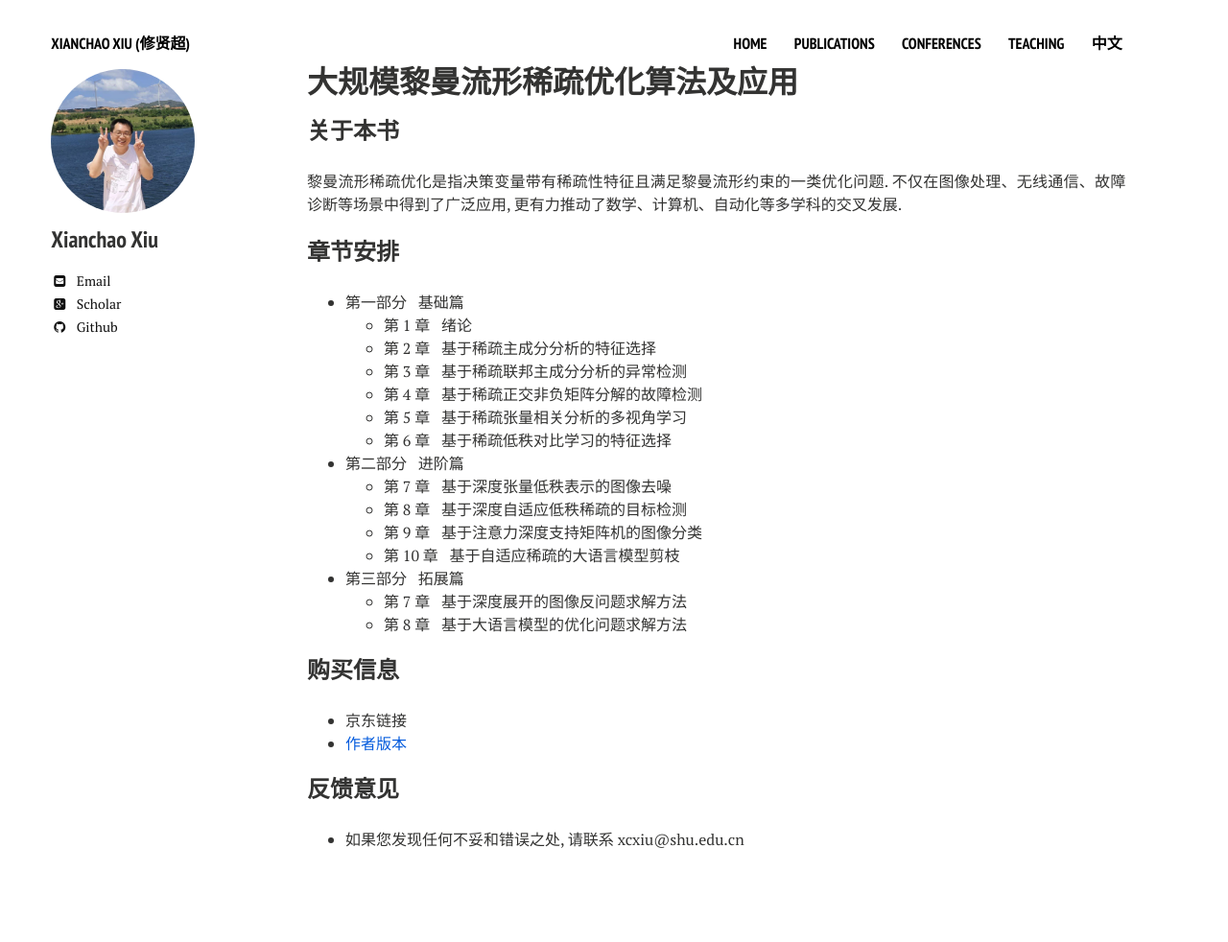
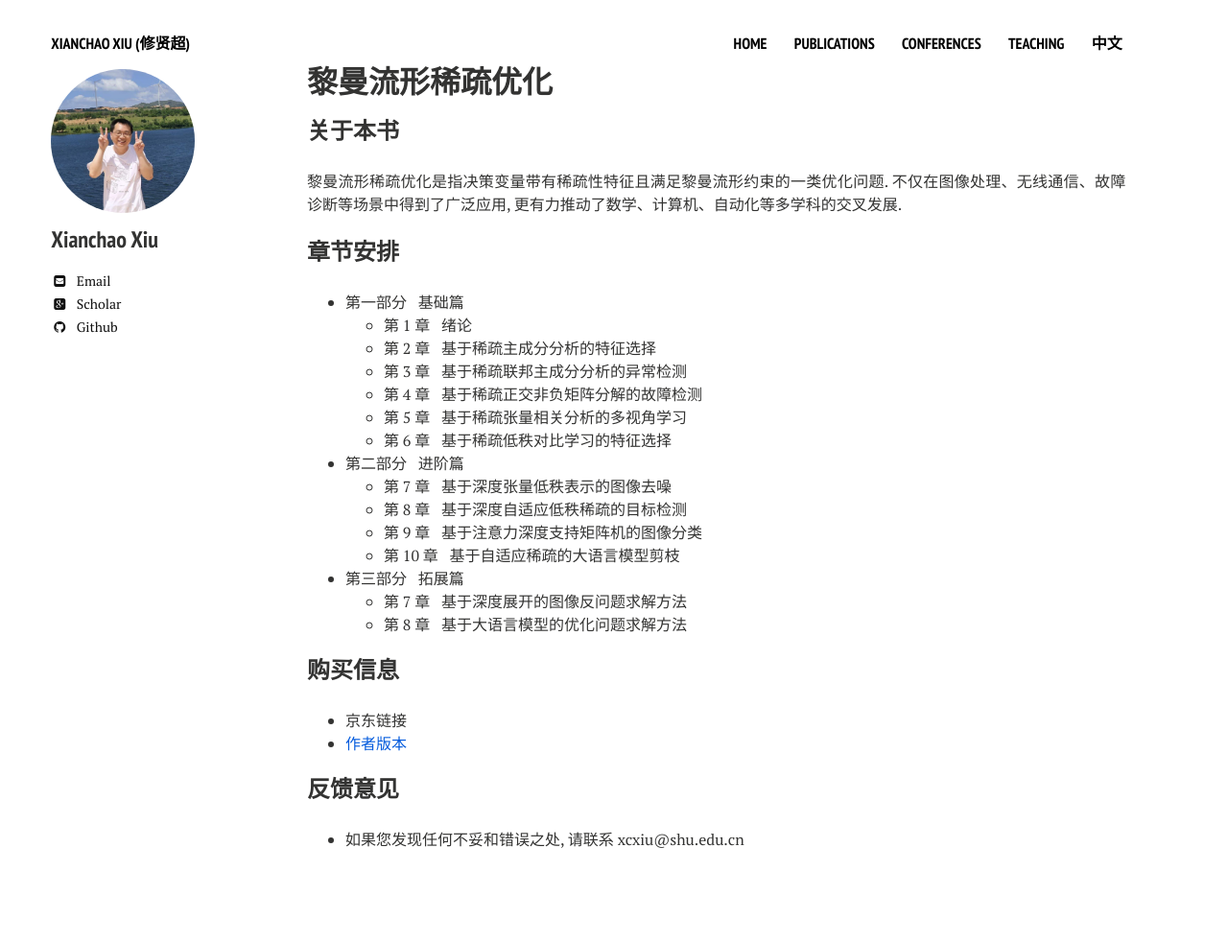
Before and after one commit to xianchaoxiu/xianchaoxiu.github.io, a Jekyll site: the page built from chinese/books/OPT/index.md, in a window 1280 px wide. Shown: the whole page at 96% size. Built offline with Jekyll 4.4.1, drawn with Linux system fonts in a browser that asks for light colours; nearby versions of some CDN libraries.

Commit message:
Update index.md

```diff
--- a/chinese/books/OPT/index.md
+++ b/chinese/books/OPT/index.md
@@ -1,6 +1,6 @@
 ---
 layout: page
-title: 大规模黎曼流形稀疏优化算法及应用
+title: 黎曼流形稀疏优化
 comments: false
 share: false
 ---
```
